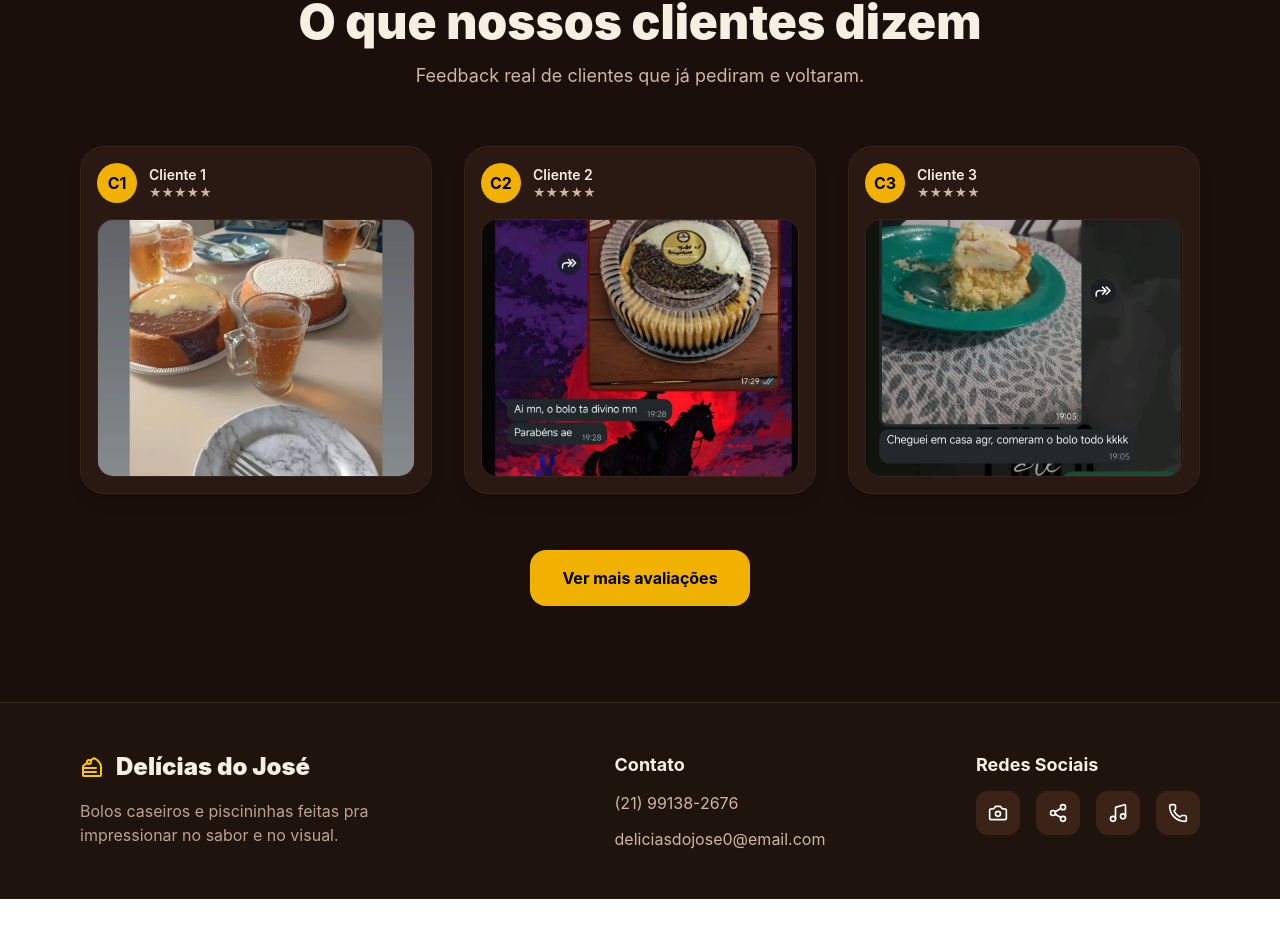
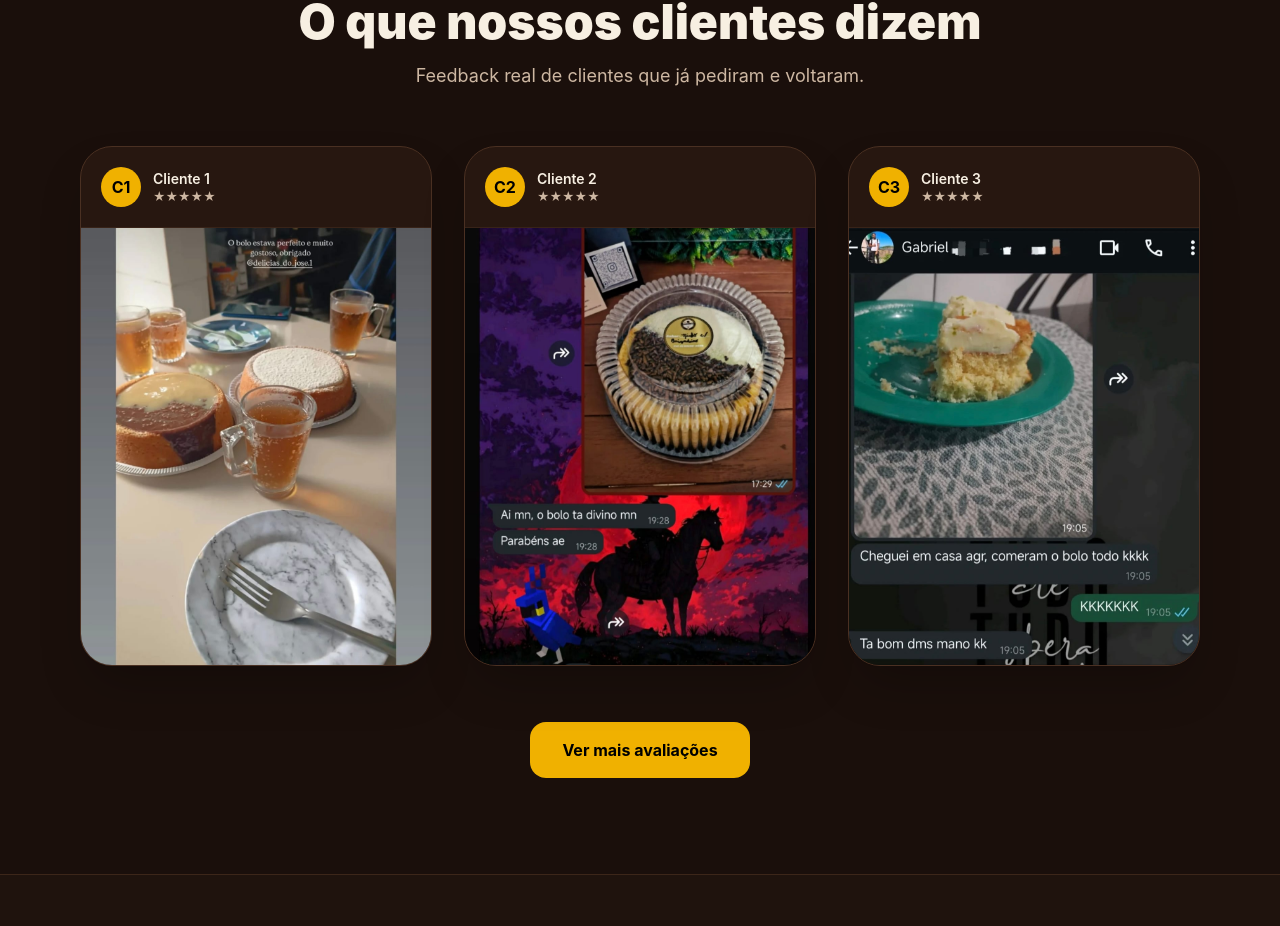
Before and after one commit to CaioSantos280/delicias-do-jose, a React (Vite) app: page / in a window 1280 px wide. Shown: the part 2780-3706 px from the top of the page. Before the commit the page ends 3679 px from the top, so only its background shows below. Built offline with nearby package versions, Linux system fonts and the light colour scheme.

Commit message:
atualizacao rapida

```diff
--- a/src/components/ReviewCard.jsx
+++ b/src/components/ReviewCard.jsx
@@ -8,31 +8,31 @@ export default function ReviewCard({ review, onClick }) {
   return (
     <div
       onClick={() => onClick(review)}
-      className="cursor-pointer rounded-3xl bg-[#2a1812] border border-[#3a241a] overflow-hidden hover:scale-[1.02] transition-all duration-300 shadow-lg"
+      className="bg-[#2a1911]/90 border border-[#4a3022] rounded-[32px] overflow-hidden backdrop-blur-md shadow-2xl hover:scale-[1.02] transition-all duration-300 cursor-pointer"
     >
       {/* HEADER */}
-      <div className="flex items-center gap-3 p-4">
+      <div className="flex items-center gap-3 p-5 border-b border-[#4a3022]/50">
         <div className="w-10 h-10 rounded-full bg-yellow-500 text-black flex items-center justify-center font-bold">
           {initials}
         </div>
 
-        <div>
-          <p className="font-semibold text-sm text-[#f7efe2]">
+        <div className="flex flex-col">
+          <p className="font-semibold text-[#f7efe2] text-sm">
             {review.name || "Cliente satisfeito"}
           </p>
-          <p className="text-xs text-[#cdb7a2]">★★★★★</p>
+          <p className="text-xs text-[#cdb7a2]">
+            ★★★★★
+          </p>
         </div>
       </div>
 
       {/* IMAGE */}
-      <div className="px-4 pb-4">
-        <div className="rounded-2xl overflow-hidden border border-[#3a241a]">
-          <img
-            src={review.image}
-            alt="Avaliação"
-            className="w-full h-64 object-cover hover:scale-105 transition-transform duration-300"
-          />
-        </div>
+      <div className="relative w-full aspect-[4/5] overflow-hidden">
+        <img
+          src={review.image}
+          alt="Avaliação"
+          className="w-full h-full object-cover hover:scale-105 transition-transform duration-500"
+        />
       </div>
     </div>
   );
```
